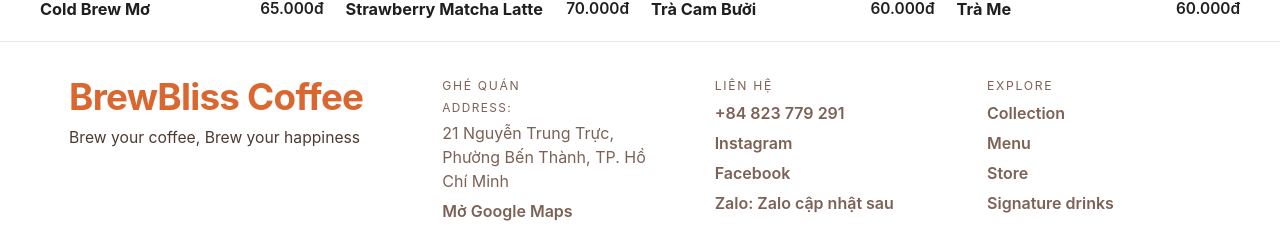
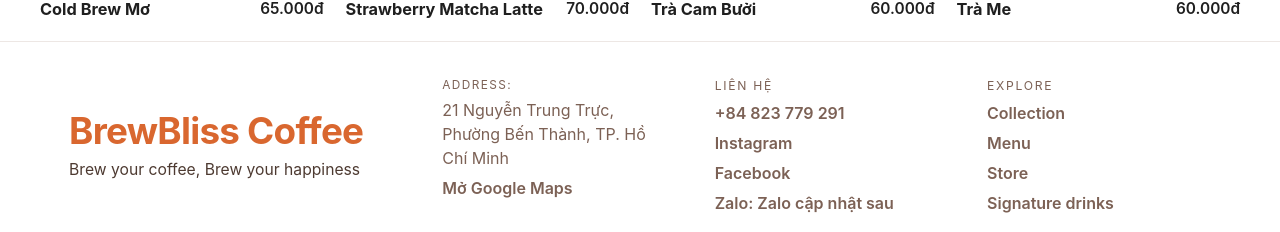
Before and after one commit to tsbdysv1/brewbliss.sg, a React (Vite) app: page /menu in a window 1280 px wide. Shown: the part 7838-8070 px from the top of the page. Built offline with nearby package versions, Linux system fonts and the light colour scheme.

Commit message:
Remove footer store label and rebalance brand block alignment

```diff
--- a/src/App.css
+++ b/src/App.css
@@ -2048,6 +2048,7 @@
 .footer-brand-column {
   max-width: 460px;
   padding-right: clamp(0px, 1.8vw, 16px);
+  align-self: center;
 }
 
 .footer-brand-title {
@@ -2059,7 +2060,7 @@
 }
 
 .footer-tagline {
-  margin: 4px 0 0;
+  margin: 3px 0 0;
   color: #4d3a31;
   font-size: clamp(0.98rem, 1.2vw, 1.08rem);
   line-height: 1.5;
@@ -2075,6 +2076,10 @@
 
 .footer-title {
   margin: 0 0 2px;
+}
+
+.footer-column > .footer-inline-label:first-child {
+  margin-top: 0;
 }
 
 .footer-text,
@@ -2111,6 +2116,7 @@
     max-width: 100%;
     margin-bottom: 6px;
     padding-right: 0;
+    align-self: start;
   }
 
   .site-header-inner {
--- a/src/components/SiteFooter.jsx
+++ b/src/components/SiteFooter.jsx
@@ -12,7 +12,6 @@
         </div>
 
         <div className="footer-column">
-          <p className="footer-title">Ghé quán</p>
           <p className="footer-inline-label">Address:</p>
           <p className="footer-text">21 Nguyễn Trung Trực, Phường Bến Thành, TP. Hồ Chí Minh</p>
           <a href={siteConfig.mapLink} target="_blank" rel="noreferrer" className="footer-link">
```
